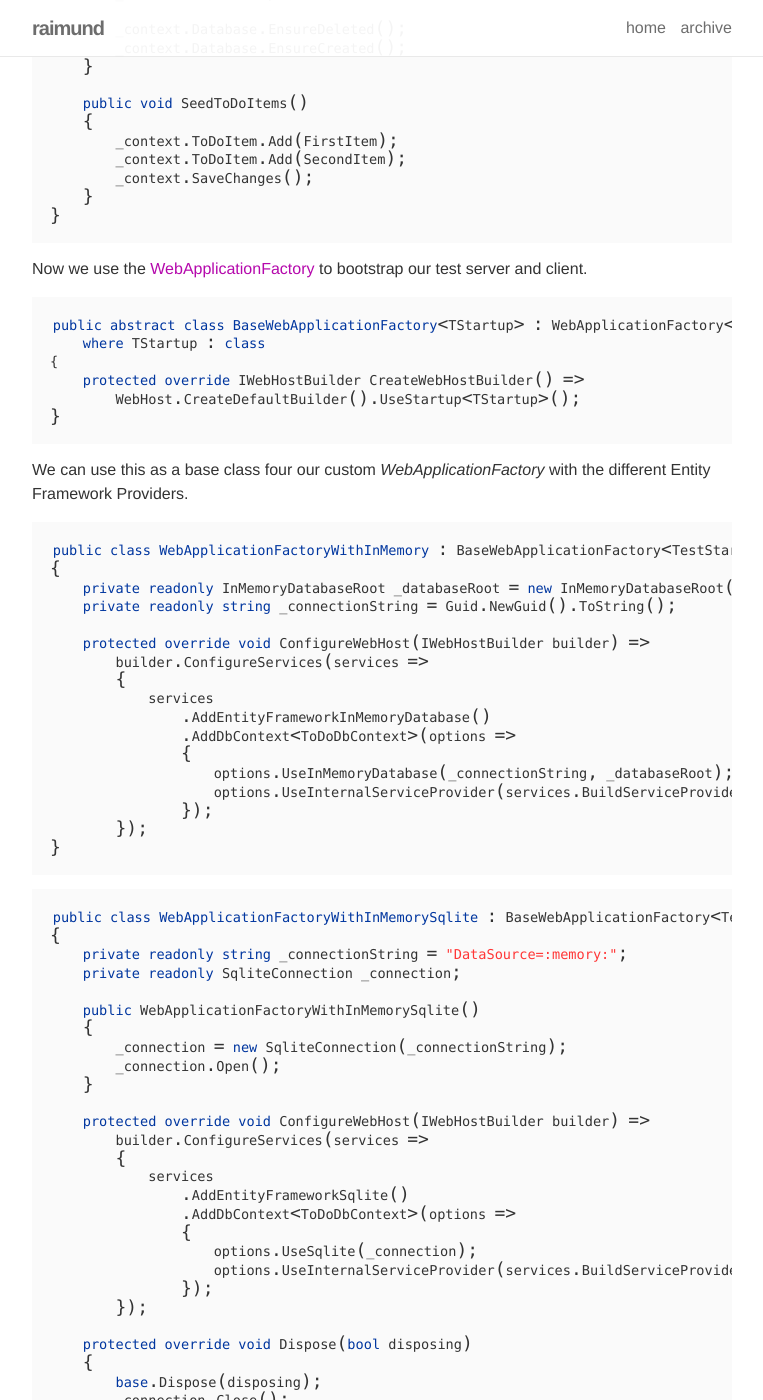
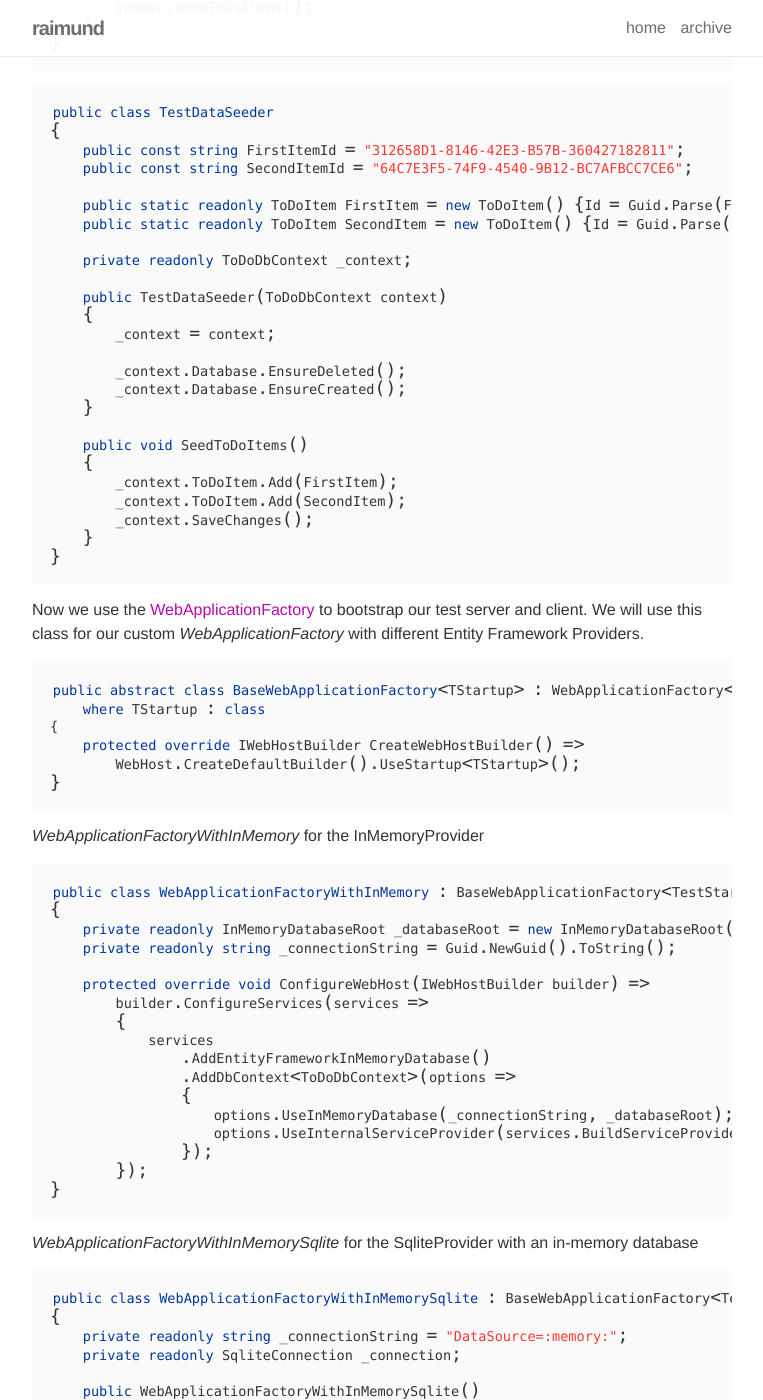
Before and after one commit to raaaimund/raaaimund.github.io, a Jekyll site: the page built from _posts/2019-05-08-aspnet-core-integration-testing.md, in a window 1280 px wide and 1400 px high, scrolled down 4210 px. Shown: the whole window, without its empty margins (258-1021 px from the left). Built offline with Jekyll 4.4.1, drawn with Linux system fonts in a browser that asks for light colours; nearby versions of some CDN libraries; comment, search, counter and statistics services are not loaded; some of the changed text lies outside the part shown.

Commit message:
added content

````diff
--- a/_posts/2019-05-08-aspnet-core-integration-testing.md
+++ b/_posts/2019-05-08-aspnet-core-integration-testing.md
@@ -16,6 +16,15 @@
 ---
 
 Just a litte example how to do simple integration testing with the Entity Framework Core Sqlite and InMemory Provider in ASP.NET Core with XUnit and [AngleSharp][2]{:target="_blank"}.
+
+This post will cover the basics of
+
+* Inject custom database services for testing
+    * EF InMemory provider
+    * EF Sqlite provider with in-memory db
+    * EF Sqlite provider with database file
+* Tests for our ToDoController
+* Tests for a View with [AngleSharp][2]{:target="_blank"}
 
 Similar posts
 
@@ -111,7 +120,7 @@
 }
 ```
 
-Our *Startup*.
+Our *Startup*. The method *ConfigureDatabaseServices* is marked as virtual, because we want to override it and register database services for the test project.
 
 ``` c#
 public class Startup
@@ -237,7 +248,7 @@
 }
 ```
 
-Now we use the [WebApplicationFactory][1]{:target="_blank"} to bootstrap our test server and client.
+Now we use the [WebApplicationFactory][1]{:target="_blank"} to bootstrap our test server and client. We will use this class for our custom *WebApplicationFactory* with different Entity Framework Providers.
 
 ``` c#
 public abstract class BaseWebApplicationFactory<TStartup> : WebApplicationFactory<TStartup>
@@ -248,7 +259,7 @@
 }
 ```
 
-We can use this as a base class four our custom *WebApplicationFactory* with the different Entity Framework Providers.
+*WebApplicationFactoryWithInMemory* for the InMemoryProvider
 
 ``` c#
 public class WebApplicationFactoryWithInMemory : BaseWebApplicationFactory<TestStartup>
@@ -269,6 +280,8 @@
         });
 }
 ```
+
+*WebApplicationFactoryWithInMemorySqlite* for the SqliteProvider with an in-memory database
 
 ``` c#
 public class WebApplicationFactoryWithInMemorySqlite : BaseWebApplicationFactory<TestStartup>
@@ -302,6 +315,8 @@
 }
 ```
 
+*WebApplicationFactoryWithSqlite* for the SqliteProvider with a database file
+
 ``` c#
 public class WebApplicationFactoryWithSqlite : BaseWebApplicationFactory<TestStartup>
 {
@@ -320,6 +335,8 @@
         });
 }
 ```
+
+## Tests for ToDoController
 
 With this we can do a basic endpoint test for our GET endpoints.
 
@@ -381,6 +398,8 @@
     }
 }
 ```
+
+## Tests for a View with AngleSharp
 
 Now we can use [AngleSharp][2]{:target="_blank"} to test if our view renders the two items in our test database.
 
````
Also changed, not shown: other parts of _posts/2019-05-08-aspnet-core-integration-testing.md (+4 -2 lines).
